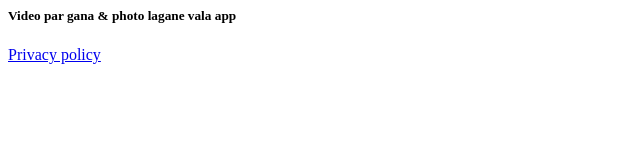
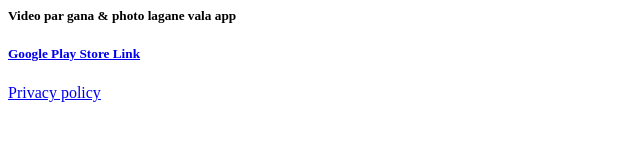
Before and after one commit to shlokaph01/shlokaph01.github.io, a plain HTML site: page index.html in a window 1280 px wide. Shown: the whole page, without its empty margins (0-640 px from the left). Drawn offline with Linux system fonts and the light colour scheme.

Commit message:
app title change

```diff
--- a/index.html
+++ b/index.html
@@ -2,7 +2,7 @@
 <body>
 
 <h5> Video par gana & photo lagane vala app</h5>
-<!-- <h5><a target="_blank" href="https://play.google.com/store/apps/details?id=com.gpinfo.weddinginvitationvideo">Google Play Store Link</a></h5> -->
+<h5><a target="_blank" href="https://play.google.com/store/apps/details?id=com.gpinfo.videopeganaandphoto">Google Play Store Link</a></h5>
 
 <a style="margin-top:50px;" href="privacy-policy.html">Privacy policy</a>
 </body>
```
